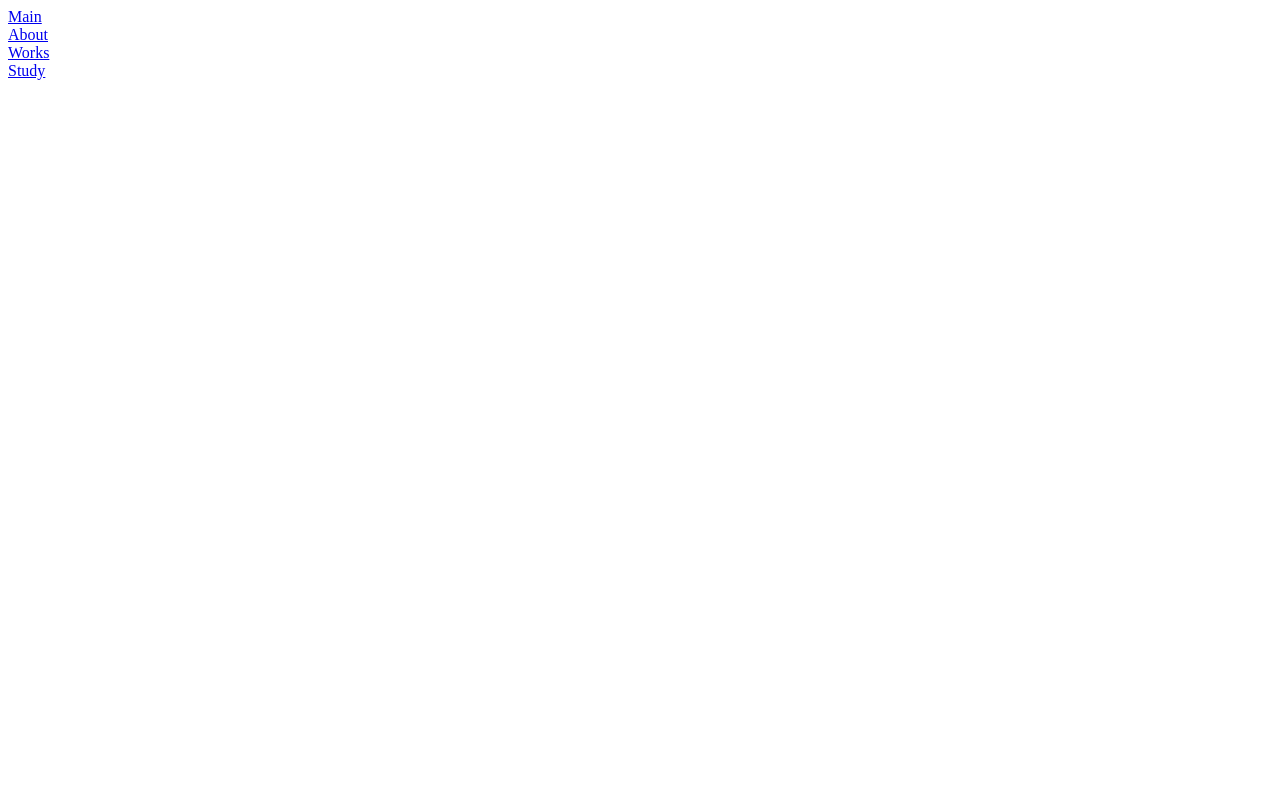
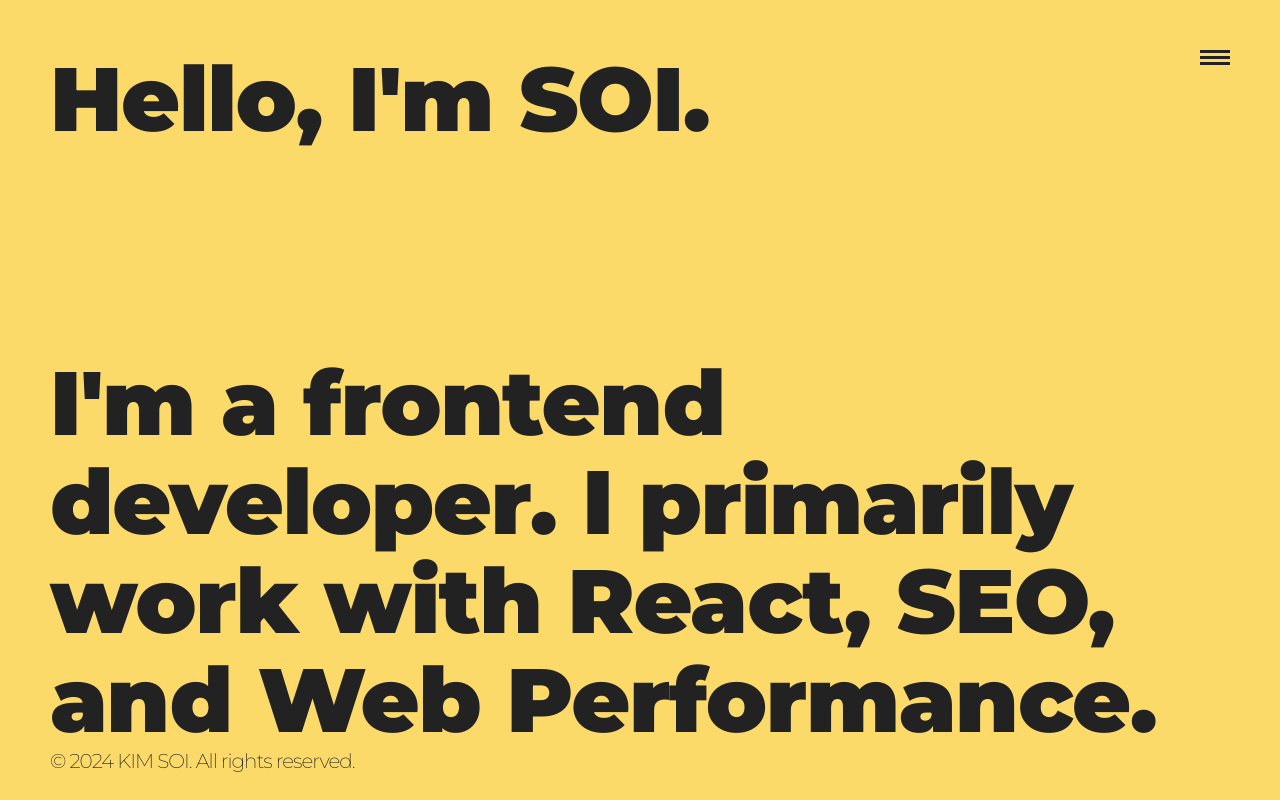
Before and after one commit to soyfully/portfolio, a React (Create React App) app: page / in a window 1280 px wide. Built offline with nearby package versions, Linux system fonts and the light colour scheme.

Commit message:
[new] 메인 페이지 러프하게 작업

```diff
--- a/public/index.html
+++ b/public/index.html
@@ -24,6 +24,26 @@
       work correctly both with client-side routing and a non-root public URL.
       Learn how to configure a non-root public URL by running `npm run build`.
     -->
+    <link rel="preconnect" href="https://fonts.googleapis.com">
+    <link rel="preconnect" href="https://fonts.gstatic.com" crossorigin>
+    <link href="https://fonts.googleapis.com/css2?family=Montserrat:ital,wght@0,100..900;1,100..900&display=swap" rel="stylesheet">
+    <link href="https://fonts.googleapis.com/css2?family=Noto+Sans:ital,wght@0,100..900;1,100..900&display=swap" rel="stylesheet">
+
+    <style>
+
+      * {
+        font-family: "Montserrat", sans-serif;
+        /* font-family: "Noto Sans", sans-serif; */
+      }
+      html, body {
+        width: 100%;
+        height: 100%;
+        margin: 0;
+        padding: 0;
+        box-sizing: border-box;
+        font-size: 20px;
+      }
+    </style>
     <title>KIM SOI | PORTFOLIO</title>
   </head>
   <body>
--- /dev/null
+++ b/src/asset/css/animate.css
@@ -0,0 +1,32 @@
+.animate::before {
+    animation: beforeAnimation 1.2s ease-in-out;
+}
+.animate {
+    animation-delay: 0.5s;
+    animation-fill-mode: forwards;
+    animation-duration: 0s;
+    animation-name: changeColor;
+}
+
+@keyframes beforeAnimation {
+    0% {
+        width: 0%;
+        left: 0;
+    }
+    40% {
+        width: 100%;
+    }
+    50% {
+        width: 100%;
+    }
+    100% {
+        width: 0%;
+        right: 0;
+    }
+}
+
+@keyframes changeColor {
+    to {
+      color: #222;
+    }
+}
--- a/src/components/nav.js
+++ b/src/components/nav.js
@@ -1,21 +1,101 @@
-import React from 'react'
+import React, { useState } from 'react';
 import { Link } from 'react-router-dom'
-import styled from "styled-components";
+import styled from "styled-components"
+import breakpoints from '../config/breakpoint'
 
 function Nav() {
+  const [isOpen, setIsOpen] = useState(false);
+  const toggleMenu = () => {
+    setIsOpen(!isOpen);
+  };
+
   return (
-    <Navi>
-      <Link to="main">Main</Link>
-      <Link to="about">About</Link>
-      <Link to="about">Works</Link>
-      <Link to="study">Study</Link>
-    </Navi>
+    <>
+      <Icon onClick={toggleMenu}>
+        <Line />
+        <Line />
+        <Line />
+      </Icon>
+
+      <LinkWrap className={!isOpen? `close`: ``}>
+        <Link to="/">MAIN</Link>
+        <Link to="about">ABOUT ME</Link>
+        <Link to="about">WORKS</Link>
+        <Link to="study">STUDY</Link>
+      </LinkWrap>
+    </>
   )
 }
 
-const Navi = styled.div`
+const Icon = styled.button`
+  border: 0;
+  margin: 0;
+  padding: 0;
+  background: none;
+  cursor: pointer;
+  width: 30px;
+  height: 15px;
+  position: absolute;
+  right: 50px;
+  top: 50px;
+  display: flex;
+  flex-direction: column;
+  justify-content: space-between;
+  z-index: 2;
+`
+const Line = styled.span`
+  display: block;
+  width: 100%;
+  height: 3px;
+  background: #222;
+`
+const LinkWrap = styled.div`
+    display: flex;
+    justify-content: center;
+    flex-direction: column;
+    position: absolute;
+    backdrop-filter: blur(15px);
+    z-index: 1;
+    height: 100%;
+    width: 100%;
+    top: 0;
+    left: 0;
+
+    &.close {
+      display: none;
+    }
+
     a {
-        display: block;
+      position: relative;
+      display: inline-block;
+      width: 100%;
+      color: #222;
+      text-align: center;
+      text-decoration: none;
+      line-height: 1;
+      margin-bottom: 5px;
+      font-weight: 900;
+      letter-spacing: -1px;
+
+      &:last-child {
+        margin-bottom: 0;
+      }
+
+      @media (max-width: ${breakpoints.medium})   {
+        font-size: 1.3rem;
+      }
+
+      @media (min-width: ${breakpoints.medium}) {
+        font-size: 2rem;
+      }
+
+      @media (min-width: ${breakpoints.large}) {
+        font-size: 3rem;
+      }
+
+      @media (min-width: ${breakpoints.extraLarge}) {
+        font-size: 4rem;
+      }
     }
 `;
 
--- /dev/null
+++ b/src/config/breakpoint.js
@@ -0,0 +1,9 @@
+const breakpoints = {
+    small: '576px',
+    medium: '768px',
+    large: '992px',
+    extraLarge: '1200px',
+    xxl: '1400px',
+};
+
+export default breakpoints;
--- a/src/pages/Main/Main.js
+++ b/src/pages/Main/Main.js
@@ -1,13 +1,126 @@
-import React from 'react'
-// import styled from "styled-components";
-import Nav from '../../components/nav'
+import React, { useEffect } from 'react';
+import styled from "styled-components"
+import Nav from "../../components/nav"
+import breakpoints from '../../config/breakpoint'
+import '../../asset/css/animate.css';
 
 function Main() {
+  useEffect(() => {
+    const highLights = document.querySelectorAll('.highLight');
+
+    for (let i = 0; i < highLights.length; i++) {
+      setTimeout(() => {
+        highLights[i].classList.add('animate');
+      }, i * 150);
+    }
+  }, []);
+
   return (
-    <div>
-      <Nav />
-    </div>
+    <Wrap>
+      <Nav/>
+
+      <Info>
+        <Title>Hello, I'm <Highlight className='highLight'>SOI</Highlight>.</Title>
+        <Desc>
+          I'm a <Highlight className='highLight'>frontend</Highlight> <br /> <Highlight className='highLight'>developer</Highlight>.
+          I primarily <br /> work with <Highlight className='highLight'>React</Highlight>, <Highlight className='highLight'>SEO</Highlight>, <br /> and <Highlight className='highLight'>Web Performance</Highlight>.
+        </Desc>
+      </Info>
+      <Footer>
+        © 2024 KIM SOI. All rights reserved.
+      </Footer>
+    </Wrap>
   )
 }
 
+const Wrap = styled.div`
+  position: relative;
+  padding: 50px;
+  height: calc(100vh - 100px);
+  background: rgb(252 218 106);
+  color: #222;
+  letter-spacing: -1px;
+  line-height: 1.1;
+  font-weight: 900;
+`;
+
+const Info = styled.div`
+  width: 100%;
+  height: 100%;
+  display: flex;
+  flex-direction: column;
+  justify-content: space-between;
+
+  @media (max-width: ${breakpoints.medium})   {
+    font-size: 1.3rem;
+  }
+
+  @media (min-width: ${breakpoints.medium}) {
+    font-size: 2.5rem;
+  }
+
+  @media (min-width: ${breakpoints.large}) {
+    font-size: 3.5rem;
+  }
+
+  @media (min-width: ${breakpoints.extraLarge}) {
+    font-size: 4.5rem;
+  }
+`;
+
+const Title = styled.span`
+  display: block;
+`;
+
+const Desc = styled.span`
+  display: block;
+`;
+
+const Highlight = styled.span`
+  position: relative;
+  color: rgb(252 218 106);
+
+  &::before {
+    content: '';
+    position: absolute;
+    display: block;
+    background: #222;
+    width: 0%;
+  }
+
+  @media (max-width: ${breakpoints.medium}) {
+    &::before {
+      top: 4px;
+      height: 24px;
+    }
+  }
+
+  @media (min-width: ${breakpoints.medium}) {
+    &::before {
+      top: 10px;
+      height: 40px;
+    }
+  }
+
+  @media (min-width: ${breakpoints.large}) {
+    &::before {
+      top: 14px;
+      height: 58px;
+    }
+  }
+
+  @media (min-width: ${breakpoints.extraLarge}) {
+    &::before {
+      top: 19px;
+      height: 70px;
+    }
+  }
+`;
+const Footer = styled.span`
+  display: block;
+  height: auto;
+  font-weight: 200;
+  font-size: 1rem;
+`
+
 export default Main
```
